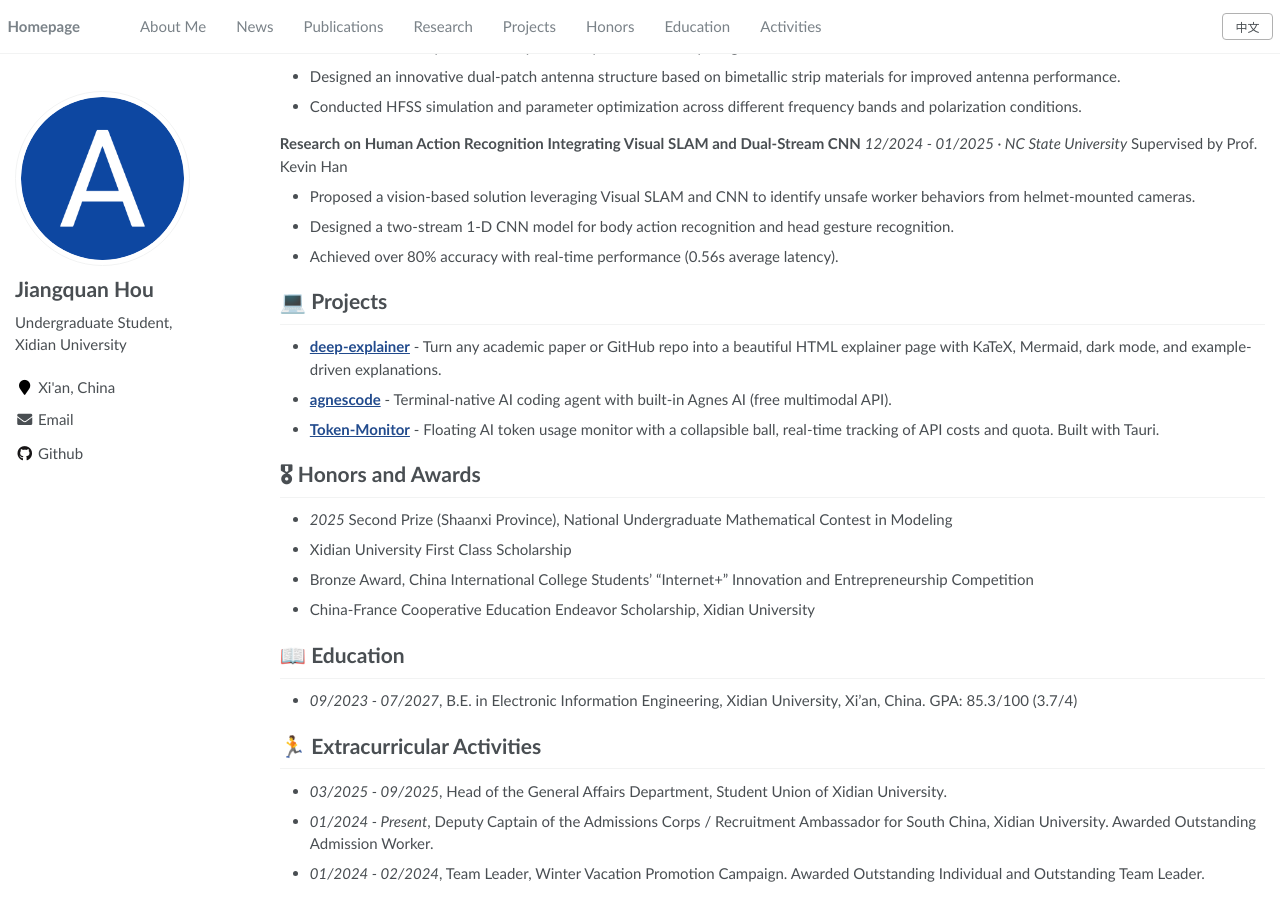
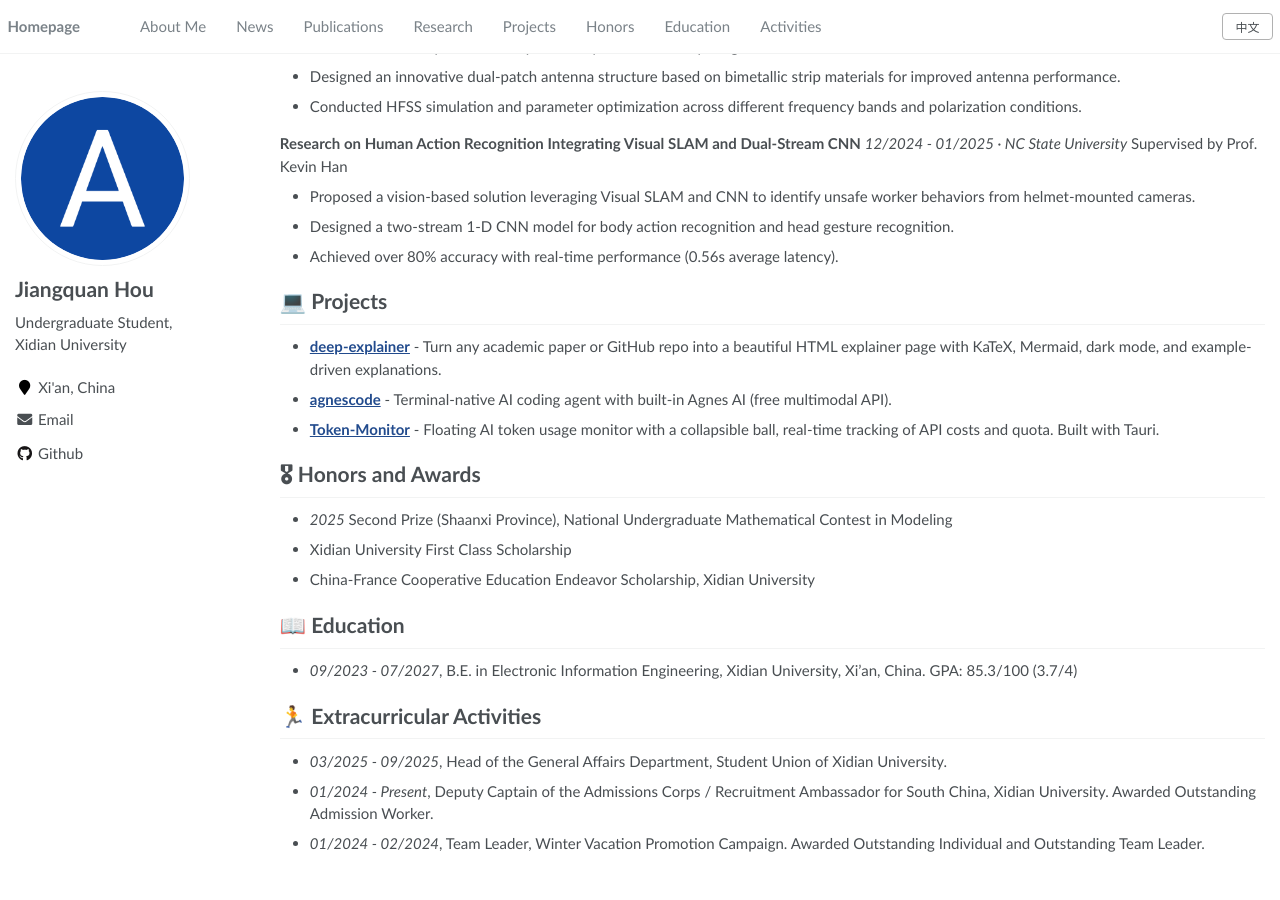
Before and after one commit to ViviQuan/ViviQuan.github.io, a Jekyll site: the page built from _pages/about.md, in a window 1280 px wide and 900 px high, scrolled down 1312 px. Built offline with Jekyll 4.4.1, drawn with Linux system fonts in a browser that asks for light colours; after the commit the page ends 2182 px from its top, so only the background shows below that.

Commit message:
Remove Internet+ bronze award from honors

```diff
--- a/_pages/about.md
+++ b/_pages/about.md
@@ -84,7 +84,6 @@ Supervised by Prof. Kevin Han
 # 🎖 Honors and Awards {#honors}
 - *2025* Second Prize (Shaanxi Province), National Undergraduate Mathematical Contest in Modeling
 - Xidian University First Class Scholarship
-- Bronze Award, China International College Students' "Internet+" Innovation and Entrepreneurship Competition
 - China-France Cooperative Education Endeavor Scholarship, Xidian University
 
 # 📖 Education {#educations}
```
Also changed, not shown: other parts of _pages/about.md (+0 -1 lines).
